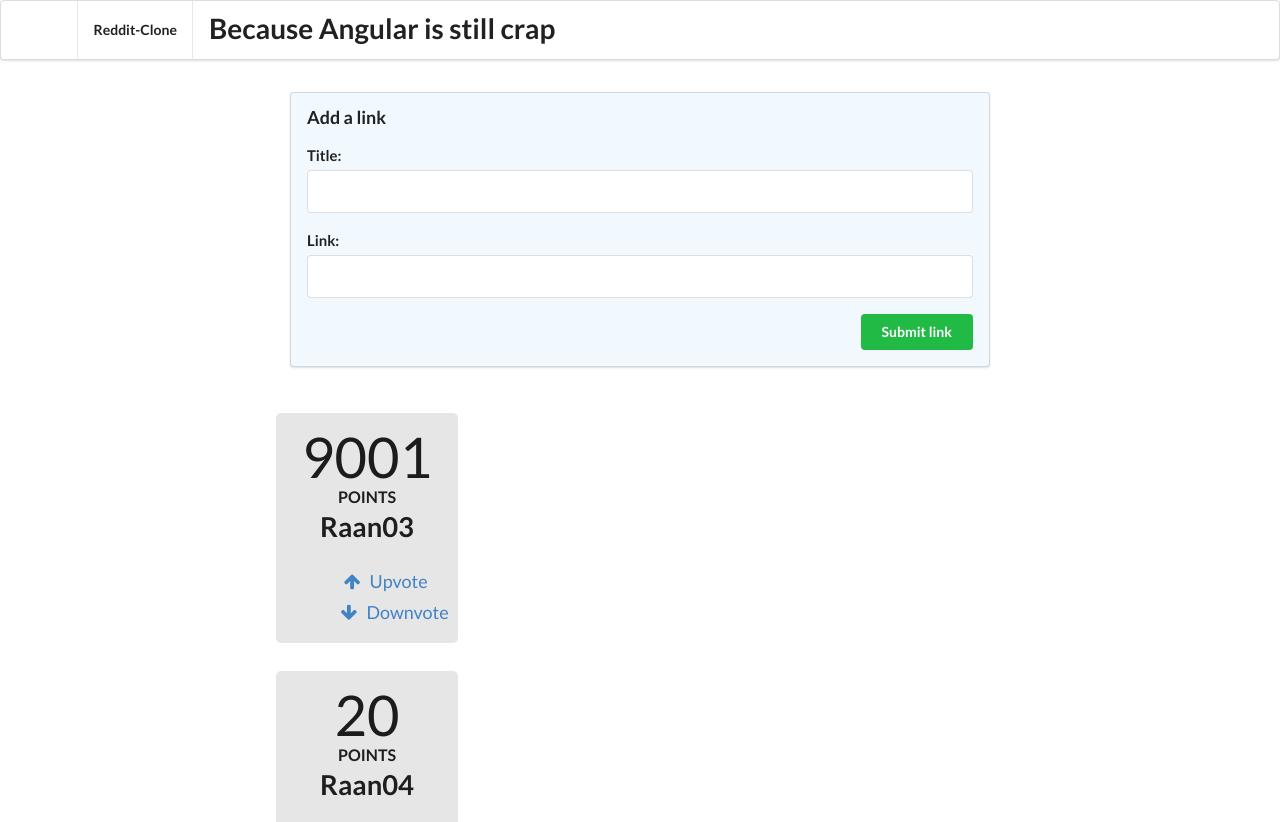
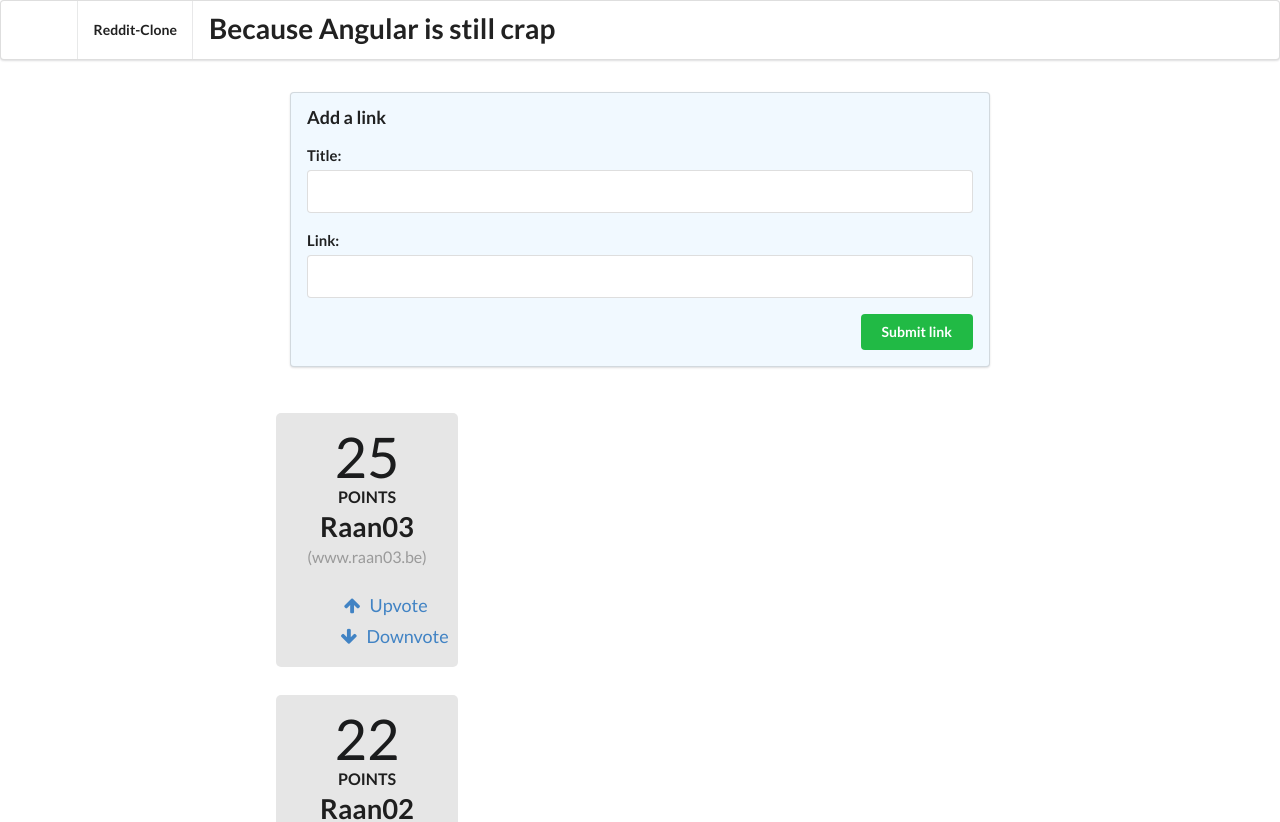
Before and after one commit to Raan03/Playground, an Angular app in the folder Angular/Reddit-Clone/: page / in a window 1280 px wide. Shown: the top 822 px of the page. Built offline with nearby package versions, Linux system fonts and the light colour scheme.

Commit message:
Sorting articles[] on votes

```diff
--- a/Angular/Reddit-Clone/src/app/app.component.html
+++ b/Angular/Reddit-Clone/src/app/app.component.html
@@ -16,7 +16,7 @@
 </form>
 <div class="ui grid posts">
 	<app-article
-		*ngFor="let article of articles"
+		*ngFor="let article of sortedArticles()"
 		[article]="article">
 	</app-article>
 </div>
--- a/Angular/Reddit-Clone/src/app/app.component.ts
+++ b/Angular/Reddit-Clone/src/app/app.component.ts
@@ -11,9 +11,9 @@ export class AppComponent {
 
 	constructor(){
 		this.articles = [
-					new Article('Raan03', 'http://www.raan03.be', 9001),
+					new Article('Raan03', 'http://www.raan03.be', 25),
 					new Article('Raan04', 'http://www.raan04.be', 20),
-					new Article('Raan02', 'http://www.raan02.be', 141)
+					new Article('Raan02', 'http://www.raan02.be', 22)
 		]
 	}
 
@@ -28,4 +28,8 @@ export class AppComponent {
 
 		return false;
 	}
+
+	sortedArticles(): Article[]{
+		return this.articles.sort((a: Article, b: Article) => b.votes - a.votes);
+	}
 }
--- a/Angular/Reddit-Clone/src/app/article/article.component.html
+++ b/Angular/Reddit-Clone/src/app/article/article.component.html
@@ -12,6 +12,7 @@
 	<a class="ui large header" href="{{ article.link }}">
 		{{ article.title }}
 	</a>
+	<div class="meta">({{ article.domain() }})</div>
 	<ul class="ui big horizontal list voters">
 		<li class="item">
 			<a href (click)="voteUp()">
```
